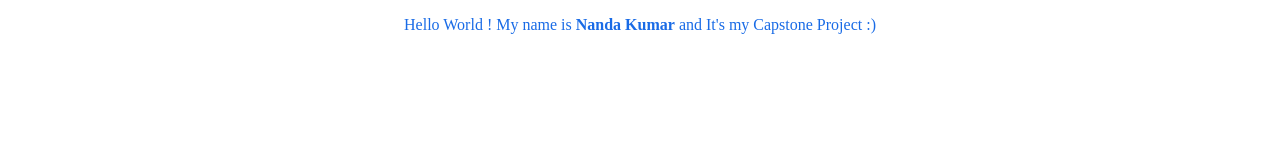
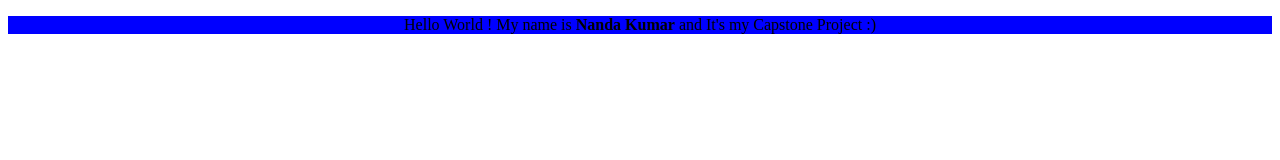
Before and after one commit to NANDA-KUMAR-THIAGARAJAN/Udacity_DevOps_Capstone_project, a plain HTML site: page index.html in a window 1280 px wide. Drawn offline with Linux system fonts and the light colour scheme.

Commit message:
Update index.html

```diff
--- a/index.html
+++ b/index.html
@@ -4,6 +4,6 @@
 	<title>Udacity Cloud DevOps Engineer Nanodegree Program</title>
 </head>
 <body>
-	<p style="color: #196be6; text-align: center">Hello World ! My name is <strong>Nanda Kumar</strong> and It's my Capstone Project :) </p>
+	<p style="background-color: blue; text-align: center">Hello World ! My name is <strong>Nanda Kumar</strong> and It's my Capstone Project :) </p>
 </body>
 </html>
```
